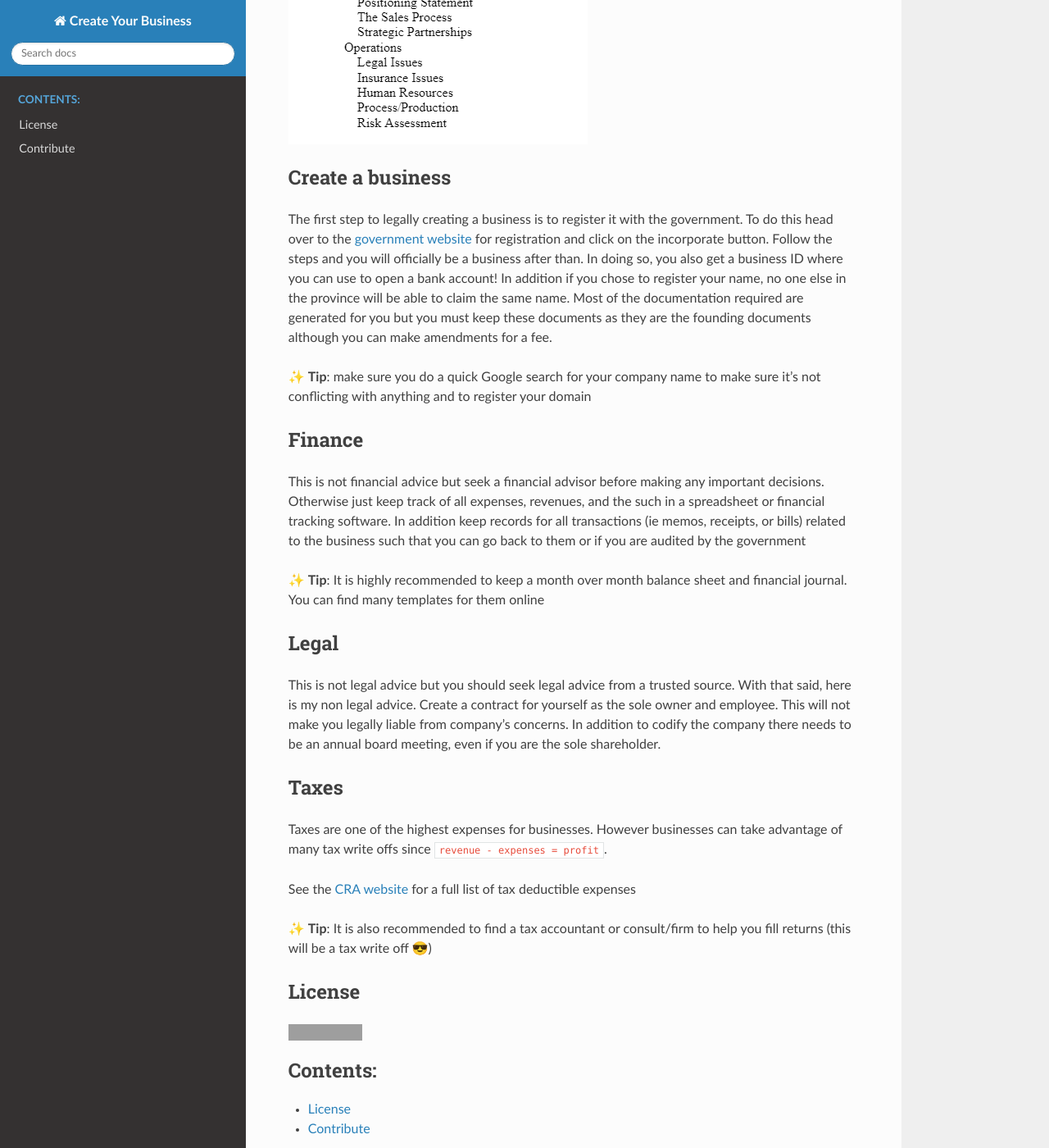
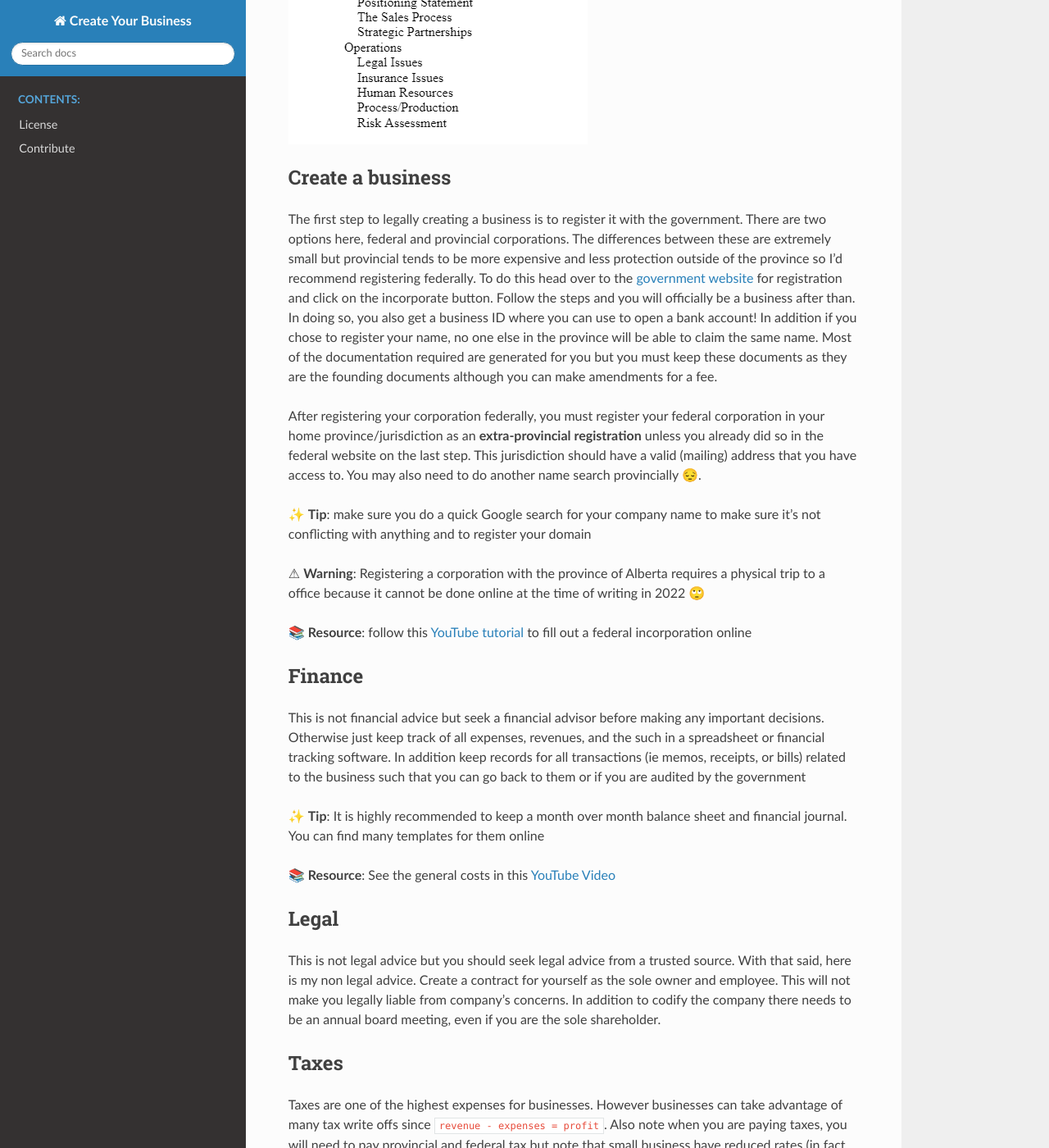
Before and after one commit to Zeyu-Li/create-your-business, a Sphinx documentation site: the page built from docs/index.rst, in a window 1280 px wide and 1400 px high, scrolled down 1603 px. Shown: the whole window at 82% size. Built offline with Sphinx 7.4.7 and the Read the Docs theme 2.0.0, drawn with Linux system fonts in a browser that asks for light colours; some of the changed text lies outside the part shown; grey boxes are pictures that could not be loaded.

Commit message:
added provincial notice

```diff
--- a/docs/index.rst
+++ b/docs/index.rst
@@ -37,11 +37,18 @@ The first step to start a business. This does not have to be official but you ne
 
 Create a business
 %%%%%%%%%%%%%%%%%%%%%
-The first step to legally creating a business is to register it with the government. To do this head over to the `government website
+The first step to legally creating a business is to register it with the government. There are two options here, federal and provincial corporations. The differences between these are extremely small but provincial tends to be more expensive and less protection outside of the province so I'd recommend registering federally. To do this head over to the `government website
 <https://www.ic.gc.ca/eic/site/cd-dgc.nsf/eng/cs06939.html>`_ for registration and click on the incorporate button. Follow the steps and you will officially be a business after than. In doing so, you also get a business ID where you can use to open a bank account! In addition if you chose to register your name, no one else in the province will be able to claim the same name. Most of the documentation required are generated for you but you must keep these documents as they are the founding documents although you can make amendments for a fee.
+
+After registering your corporation federally, you must register your federal corporation in your home province/jurisdiction as an **extra-provincial registration** unless you already did so in the federal website on the last step. This jurisdiction should have a valid (mailing) address that you have access to. You may also need to do another name search provincially 😔.
 
 
 ✨ **Tip**: make sure you do a quick Google search for your company name to make sure it's not conflicting with anything and to register your domain
+
+⚠ **Warning**: Registering a corporation with the province of Alberta requires a physical trip to a office because it cannot be done online at the time of writing in 2022 🙄
+
+📚 **Resource**: follow this `YouTube tutorial
+<https://www.youtube.com/watch?v=VqskqXaw_kA>`_ to fill out a federal incorporation online
 
 Finance
 %%%%%%%%%%%%%%%%%%%%%
@@ -49,13 +56,16 @@ This is not financial advice but seek a financial advisor before making any impo
 
 ✨ **Tip**: It is highly recommended to keep a month over month balance sheet and financial journal. You can find many templates for them online
 
+📚 **Resource**: See the general costs in this `YouTube Video
+<https://www.youtube.com/watch?v=yVrirpva4RI>`_
+
 Legal
 %%%%%%
 This is not legal advice but you should seek legal advice from a trusted source. With that said, here is my non legal advice. Create a contract for yourself as the sole owner and employee. This will not make you legally liable from company's concerns. In addition to codify the company there needs to be an annual board meeting, even if you are the sole shareholder.
 
 Taxes
 %%%%%%%
-Taxes are one of the highest expenses for businesses. However businesses can take advantage of many tax write offs since ``revenue - expenses = profit``.
+Taxes are one of the highest expenses for businesses. However businesses can take advantage of many tax write offs since ``revenue - expenses = profit``. Also note when you are paying taxes, you will need to pay provincial and federal tax but note that small business have reduced rates (in fact some provincial small biz taxes are 0%!).
 
 See the `CRA website
 <https://www.canada.ca/en/revenue-agency/services/tax/businesses/topics/sole-proprietorships-partnerships/business-expenses.html>`_ for a full list of tax deductible expenses
```
